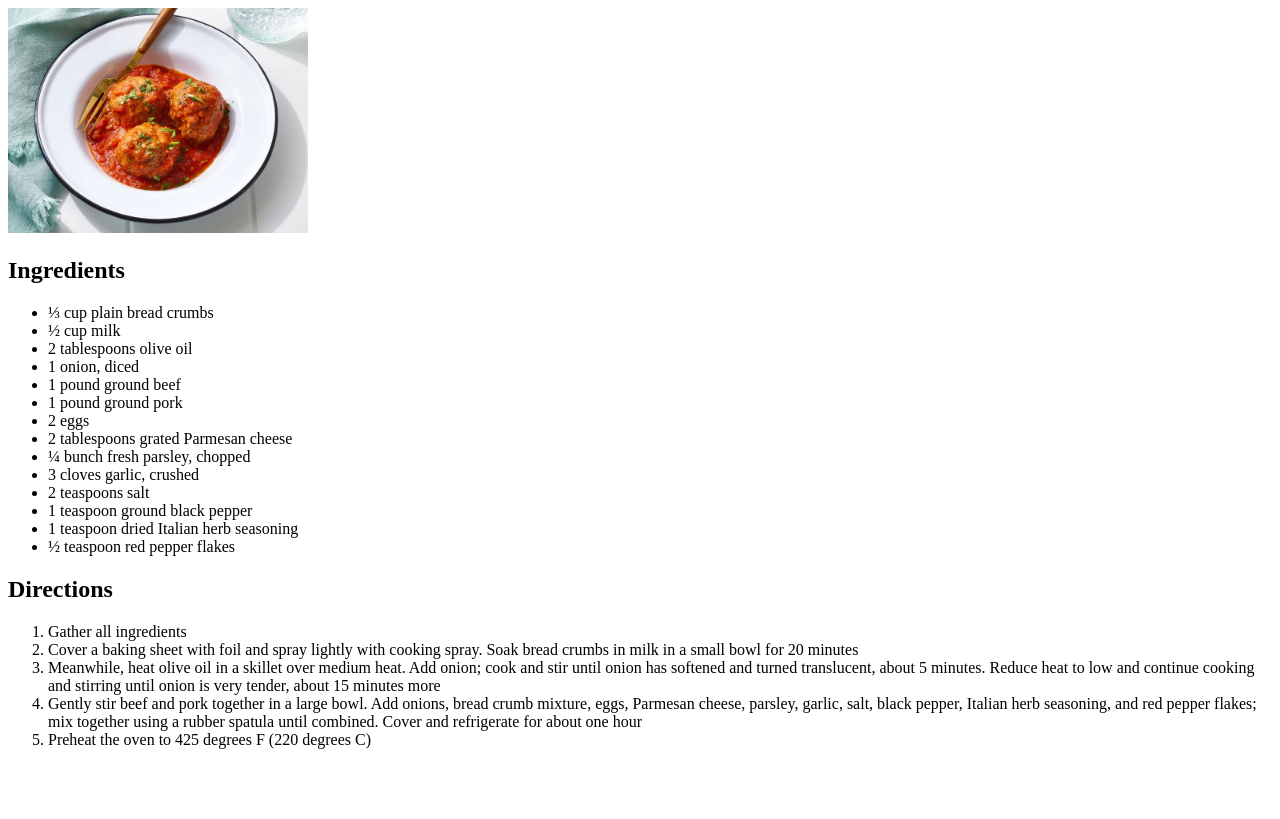
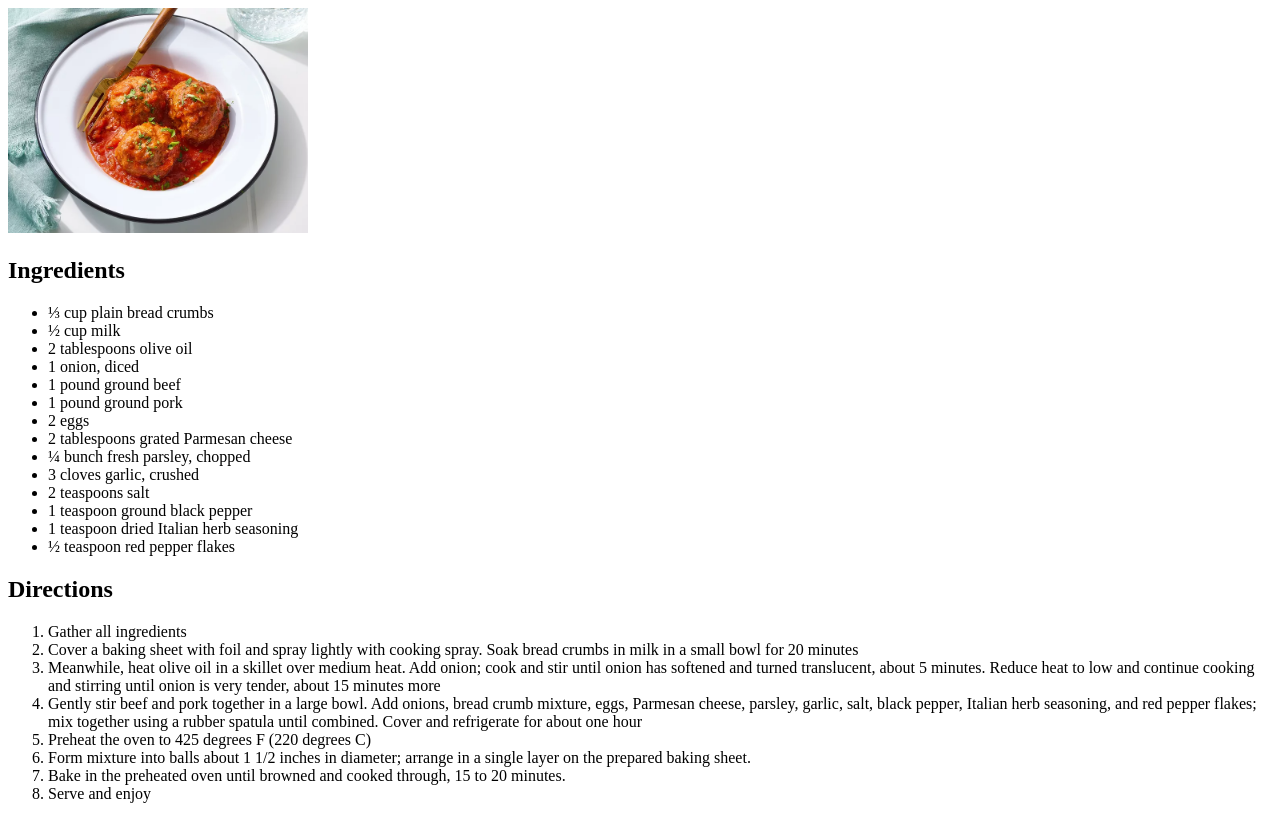
Before and after one commit to AbraTempest/odin-recipes, a plain HTML site: page recipes/meatball.html in a window 1280 px wide. Drawn offline with Linux system fonts and the light colour scheme.

Commit message:
Finished Directions

```diff
--- a/recipes/meatball.html
+++ b/recipes/meatball.html
@@ -32,6 +32,9 @@
         <li>Meanwhile, heat olive oil in a skillet over medium heat. Add onion; cook and stir until onion has softened and turned translucent, about 5 minutes. Reduce heat to low and continue cooking and stirring until onion is very tender, about 15 minutes more</li>
         <li>Gently stir beef and pork together in a large bowl. Add onions, bread crumb mixture, eggs, Parmesan cheese, parsley, garlic, salt, black pepper, Italian herb seasoning, and red pepper flakes; mix together using a rubber spatula until combined. Cover and refrigerate for about one hour</li>
         <li>Preheat the oven to 425 degrees F (220 degrees C)</li>
+        <li>Form mixture into balls about 1 1/2 inches in diameter; arrange in a single layer on the prepared baking sheet.</li>
+        <li>Bake in the preheated oven until browned and cooked through, 15 to 20 minutes.</li>
+        <li>Serve and enjoy</li>
 
     </ol>
 </body>
```
